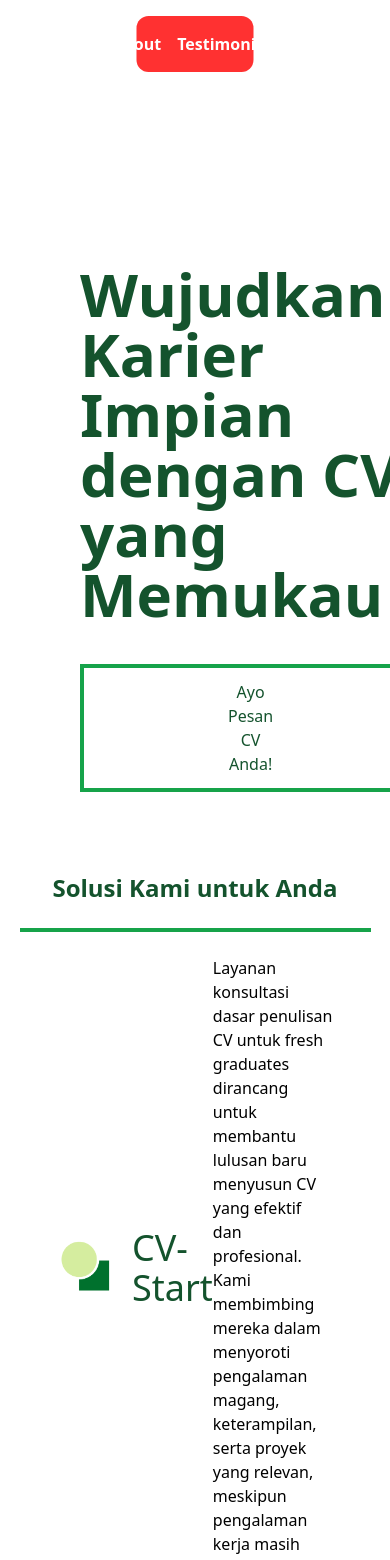
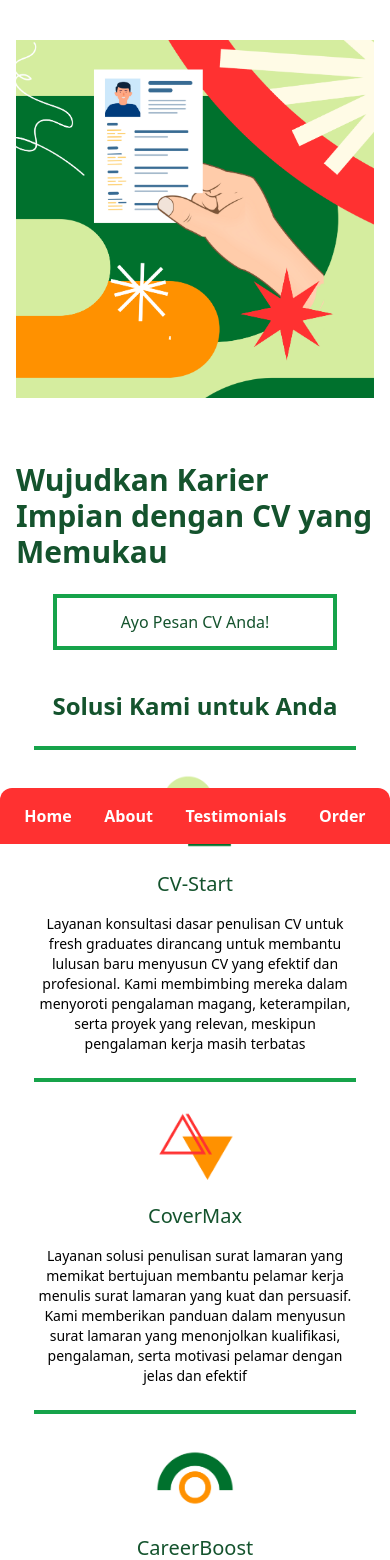
Before and after one commit to siddiqfathurahman/cv-wesite-layanan-jasa-cv, a React (Vite) app: page / in a window 390 px wide. Shown: the top 1560 px of the page. Built offline with nearby package versions, Linux system fonts and the light colour scheme.

Commit message:
update responsive navbar

```diff
--- a/src/components/Home.jsx
+++ b/src/components/Home.jsx
@@ -1,16 +1,16 @@
 const Home = () => {
     return (
-        <div className="flex mt-10">
-            <div className="pl-20 max-w-xl pt-56">
-                <h1 className="text-6xl font-semibold text-green-900">Wujudkan Karier Impian dengan CV yang Memukau</h1>
-                <div className="pt-10">
-                    <button className="py-3 border-4 hover:bg-green-900 hover:text-white px-36 text-green-900 bg-white border border-green-600 border-spacing-3">
-                    Ayo Pesan CV Anda!
+        <div className="flex flex-col-reverse md:flex-row items-center mt-10">
+            <div className="px-4 md:pl-20 max-w-xl pt-10 md:pt-56 text-center md:text-left">
+                <h1 className="text-3xl md:text-6xl text-left font-semibold text-green-900">Wujudkan Karier Impian dengan CV yang Memukau</h1>
+                <div className="pt-6 md:pt-10">
+                    <button className="py-3 border-4 hover:bg-green-900 hover:text-white px-16 md:px-36 text-green-900 bg-white border border-green-600">
+                        Ayo Pesan CV Anda!
                     </button>
                 </div>
             </div>
-            <div className="pl-28">
-                <img src="/utama.png" alt="" className="w-[570px]" />
+            <div className="px-4 md:pl-28">
+                <img src="/utama.png" alt="Gambar Utama" className="w-full md:w-[570px] mb-6 md:mb-0" />
             </div>
         </div>
     );
--- a/src/components/Layanan.jsx
+++ b/src/components/Layanan.jsx
@@ -2,10 +2,10 @@ import Line from './Line';
 import Button from './Button';
 
 const ServiceItem = ({ imgSrc, title, description }) => (
-    <div className='flex items-center mx-14'>
-        <img className="w-14" src={imgSrc} alt="" />
-        <h1 className='text-4xl max-w-72 font-medium pl-5 text-green-900'>{title}</h1>
-        <h2 className='ml-auto max-w-md'>{description}</h2>
+    <div className='flex flex-col md:flex-row items-center mx-4 md:mx-14 my-6'>
+        <img className="w-20 mb-4 md:mb-0 md:w-14" src={imgSrc} alt="" />
+        <h1 className='text-xl md:text-4xl max-w-xs md:max-w-72 font-medium pl-0 md:pl-5 text-green-900'>{title}</h1>
+        <h2 className='mt-4 md:mt-0 md:ml-auto text-sm md:text-base max-w-full md:max-w-md text-center md:text-left'>{description}</h2>
     </div>
 );
 
@@ -34,8 +34,8 @@ const Layanan = () => {
     ];
 
     return (
-        <div>
-            <h1 className="mt-20 text-center text-2xl justify-center text-green-900 font-semibold">Solusi Kami untuk Anda</h1>
+        <div className="px-4 md:px-20">
+            <h1 className="mt-10 text-center text-2xl md:text-4xl justify-center text-green-900 font-semibold">Solusi Kami untuk Anda</h1>
             <Line />
             {services.map((service, index) => (
                 <div key={index}>
--- a/src/components/Navbar.jsx
+++ b/src/components/Navbar.jsx
@@ -1,7 +1,7 @@
 const Navbar = () => {
     return (
-        <nav className="fixed top-4 left-1/2 transform -translate-x-1/2 z-10 bg-Redcus text-white rounded-xl p-4 w-[30%] flex justify-center">
-            <ul className="flex space-x-4">
+        <nav className="fixed bottom-0 left-0 right-0 w-full md:top-4 md:bottom-auto md:left-1/2 md:transform md:-translate-x-1/2 md:w-[40%] bg-Redcus text-white rounded-t-xl md:rounded-xl p-4 z-10">
+            <ul className="flex justify-around md:justify-center space-x-4">
                 <li><a href="#home" className="font-semibold">Home</a></li>
                 <li><a href="#about" className="font-semibold">About</a></li>
                 <li><a href="#testimonials" className="font-semibold">Testimonials</a></li>
```
